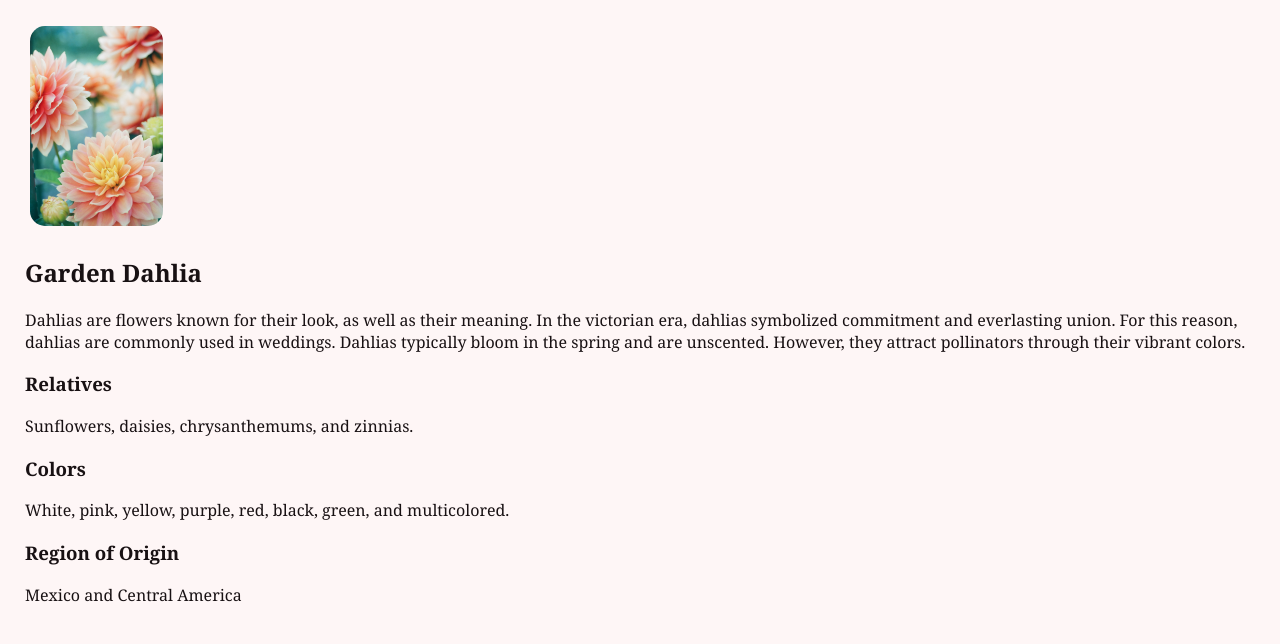
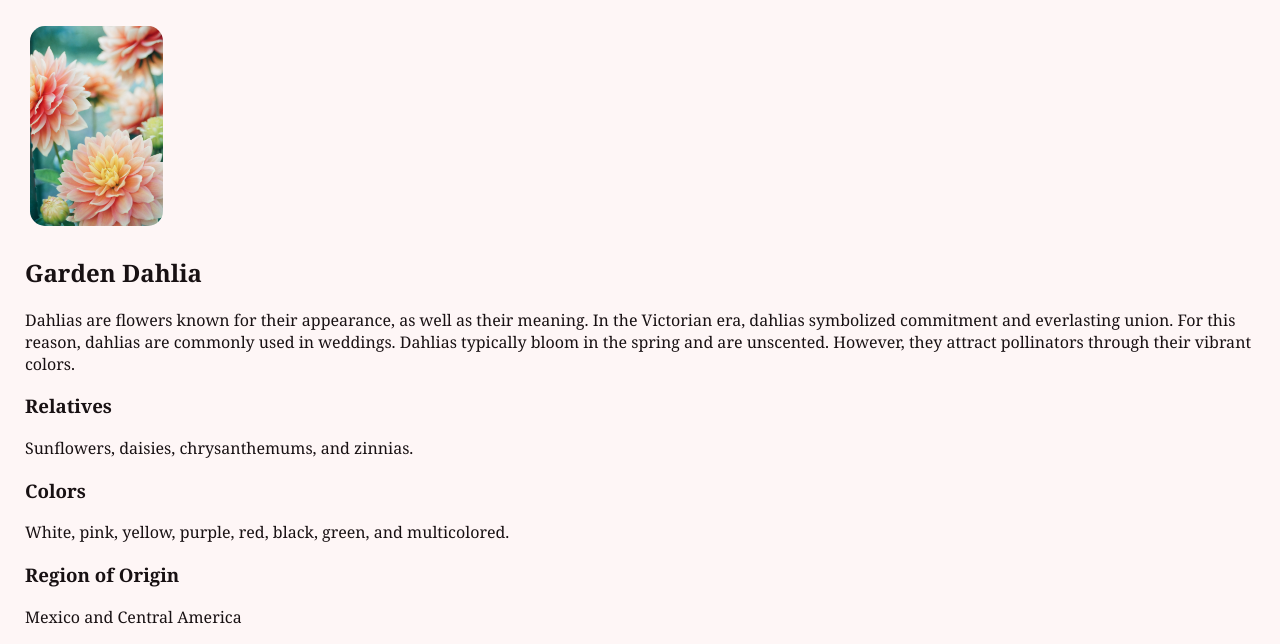
Before and after one commit to mill2808/449-photos, a plain HTML site: page image.html in a window 1280 px wide. Shown: the part 160-804 px from the top of the page. Drawn offline with Linux system fonts and the light colour scheme.

Commit message:
fix typos

```diff
--- a/image.html
+++ b/image.html
@@ -14,7 +14,7 @@
         <img src="images/floral.jpg" alt="Floral arrangement in pink">
         </a>
     <h2>Garden Dahlia</h2>
-    <p>Dahlias are flowers known for their look, as well as their meaning. In the victorian era, dahlias symbolized commitment and everlasting union. For this reason, dahlias are commonly used in weddings. Dahlias typically bloom in the spring and are unscented. However, they attract pollinators through their vibrant colors. </p>
+    <p>Dahlias are flowers known for their appearance, as well as their meaning. In the Victorian era, dahlias symbolized commitment and everlasting union. For this reason, dahlias are commonly used in weddings. Dahlias typically bloom in the spring and are unscented. However, they attract pollinators through their vibrant colors. </p>
     <h3>Relatives</h3>
     <p>Sunflowers, daisies, chrysanthemums, and zinnias.</p>
     <h3>Colors</h3>
--- a/screen.css
+++ b/screen.css
@@ -8,14 +8,13 @@ body {
 }
 
 main {
-    margin: 0 auto;
+    margin: 0;
     float: left;
 }
 
 div {
     display: flex;
     justify-content: space-evenly;
-    border-radius: 10px;
 }
 
 img {
```
